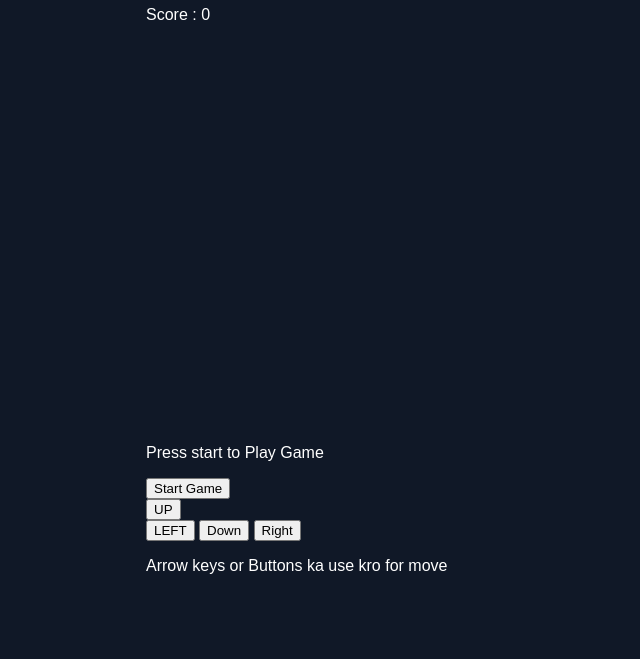
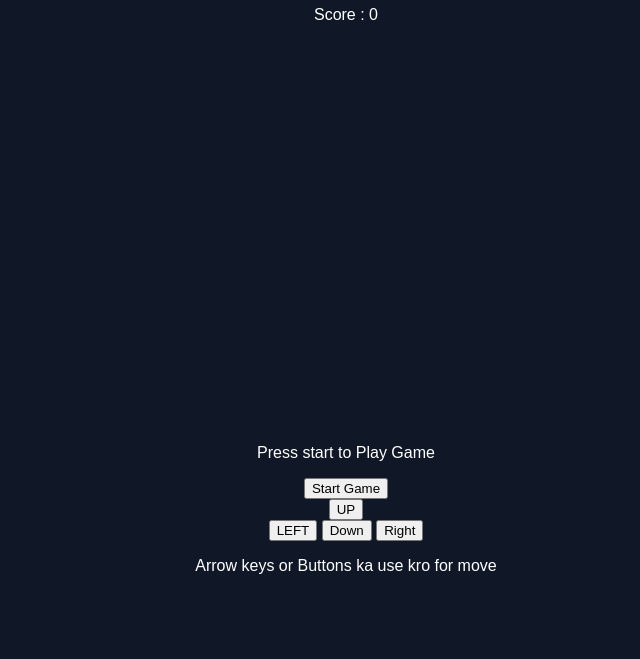
Before and after one commit to AnkitHeree/Snake-Game, a plain HTML site: page index.html in a window 1280 px wide. Shown: the part 141-800 px from the top of the page, without its empty margins (294-934 px from the left). Drawn offline with Linux system fonts and the light colour scheme.

Commit message:
/*container*/

```diff
--- a/style.css
+++ b/style.css
@@ -12,3 +12,10 @@ body {
     color: white;
     font-family: Arial, sans-serif;
 }
+
+.game-container {
+    text-align: center;
+    padding: 20px;
+    width: 100%;
+    max-width: 460px;
+}  /*container*/
```
